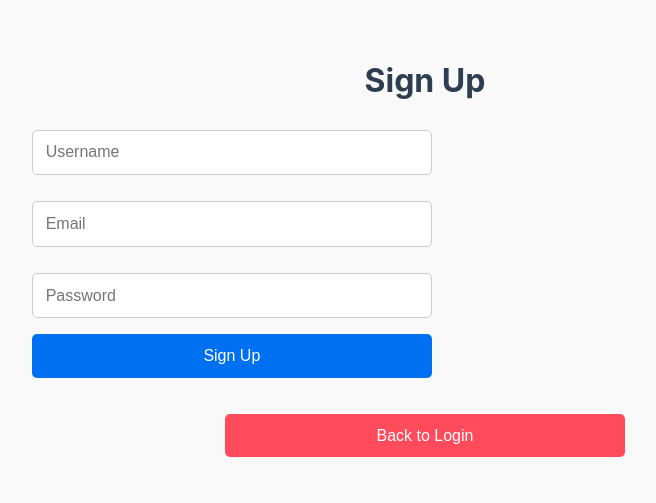
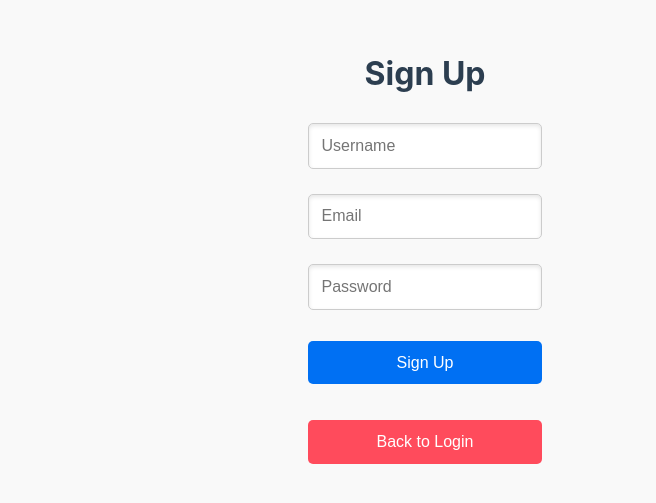
Before and after one commit to Amaze09/todo-frontend, a Next.js app: page /signup in a window 1280 px wide. Shown: the part 163-666 px from the top of the page, without its empty margins (215-871 px from the left). Built offline with nearby package versions, Linux system fonts and the light colour scheme.

Commit message:
fixed css

```diff
--- a/src/components/TaskForm.tsx
+++ b/src/components/TaskForm.tsx
@@ -15,7 +15,6 @@ const TaskForm = ({ task, onSubmit }: TaskFormProps) => {
   const [time, setTime] = useState('');
   const [error, setError] = useState<string | null>(null);
 
-  // Reset form fields when `task` prop changes
   useEffect(() => {
     if (task) {
       setTitle(task.title || '');
@@ -33,7 +32,6 @@ const TaskForm = ({ task, onSubmit }: TaskFormProps) => {
         );
       }
     } else {
-      // Clear all inputs when no task is provided
       setTitle('');
       setDescription('');
       setPriority(5);
@@ -76,7 +74,6 @@ const TaskForm = ({ task, onSubmit }: TaskFormProps) => {
       completed: task?.completed || false,
     });
 
-    // Reset the form after submission
     setTitle('');
     setDescription('');
     setPriority(5);
--- a/src/pages/ai-suggestions.tsx
+++ b/src/pages/ai-suggestions.tsx
@@ -7,7 +7,7 @@ const AISuggestions = () => {
   const { data: session } = useSession();
   const router = useRouter();
 
-  const [suggestion, setSuggestion] = useState<string | null>(null); // Store AI suggestion
+  const [suggestion, setSuggestion] = useState<string | null>(null);
   const [loading, setLoading] = useState<boolean>(false);
 
   const fetchAISuggestion = async () => {
@@ -21,7 +21,7 @@ const AISuggestions = () => {
       const response = await fetch('http://localhost:8080/api/getAISuggestion', {
         method: 'POST',
         headers: { 'Content-Type': 'application/json' },
-        body: JSON.stringify({ username: session.user.name }), // Send username to the backend API
+        body: JSON.stringify({ username: session.user.name }),
       });
       const data = await response.json();
       setSuggestion(data.suggestion.response || 'No suggestion available.');
--- a/src/pages/login.tsx
+++ b/src/pages/login.tsx
@@ -2,7 +2,7 @@ import { useForm } from 'react-hook-form'
 import React from 'react'
 import { signIn } from 'next-auth/react'
 import { useRouter } from 'next/router'
-import styles from '../styles/Login.module.css' // Import the styles
+import styles from '../styles/Login.module.css'
 
 interface FormData {
   username: string
@@ -23,12 +23,12 @@ const LoginPage = () => {
     if (res?.error) {
       alert('Login failed')
     } else {
-      router.push('/') // Redirect to the home page
+      router.push('/')
     }
   }
 
   const goToSignup = () => {
-    router.push('/signup') // Redirect to the signup page
+    router.push('/signup')
   }
 
   return (
--- a/src/pages/signup.tsx
+++ b/src/pages/signup.tsx
@@ -26,8 +26,7 @@ const SignupPage = () => {
         }),
       });
 
-      const responseData = await response.json();  // Wait for the response to be parsed
-      console.log(responseData);
+      const responseData = await response.json();
 
       if (!response.ok) {
         console.error('Signup failed:', responseData);
@@ -44,13 +43,13 @@ const SignupPage = () => {
   };
 
   const goToLogin = () => {
-    router.push('/login') // Navigate to the login page
+    router.push('/login')
   }
 
   return (
     <div className={styles.container}>
       <h1>Sign Up</h1>
-      <form onSubmit={handleSubmit(onSubmit)}>
+      <form className={styles.signUpForm} onSubmit={handleSubmit(onSubmit)}>
         <input
           className={styles.inputField}
           {...register('username')}
--- a/src/styles/Signup.module.css
+++ b/src/styles/Signup.module.css
@@ -5,16 +5,18 @@
   align-items: center;
   min-height: 100vh;
   padding: 2rem;
+  background-color: #f9f9f9;
 }
 
 .inputField {
   width: 100%;
   max-width: 400px;
-    margin-bottom: 1rem;
+  margin-bottom: 15px;
   padding: 0.8rem;
   font-size: 1rem;
   border: 1px solid #ccc;
   border-radius: 5px;
+  box-shadow: inset 0 2px 4px rgba(0, 0, 0, 0.1);
 }
 
 .button {
@@ -27,6 +29,8 @@
   border: none;
   border-radius: 5px;
   cursor: pointer;
+  margin-top: 1rem;
+  transition: background-color 0.3s ease;
 }
 
   .button:hover {
@@ -44,8 +48,15 @@
     border: none;
     border-radius: 5px;
     cursor: pointer;
+    transition: background-color 0.3s ease;
   }
 
   .backButton:hover {
     background-color: #e63b4e;
   }
+
+  .signUpForm{
+    display: flex;
+    flex-direction: column;
+    align-items: center;
+  }
--- a/src/styles/globals.css
+++ b/src/styles/globals.css
@@ -56,15 +56,18 @@ a {
 
 /* Buttons */
 button {
+  color: lightblue;
   padding: 10px 20px;
   font-size: 1rem;
   border: none;
+  margin-top: 1em;
   border-radius: 5px;
   cursor: pointer;
   transition: all 0.3s ease;
 }
 
 button:hover {
+  color: darkblue;
   transform: translateY(-2px);
 }
 
@@ -147,6 +150,9 @@ button:hover {
 /* Forms */
 form {
   margin-bottom: 20px;
+  justify-content: center;
+  align-items: center;
+
 }
 
 input, textarea {
--- a/src/types/nextauth.d.ts
+++ b/src/types/nextauth.d.ts
@@ -1,4 +1,3 @@
-// src/types/nextauth.d.ts
 import { Session, JWT } from 'next-auth'
 
 declare module 'next-auth' {
--- a/src/types/task.ts
+++ b/src/types/task.ts
@@ -1,4 +1,3 @@
-// src/types/task.ts
 export interface Task {
     id?: string;
     title: string;
```
Also changed, not shown: src/pages/api/auth/[...nextauth].ts (+4 -5 lines), src/pages/index.tsx (+4 -4 lines). Lines whose indentation alone changed are shown as unchanged.
